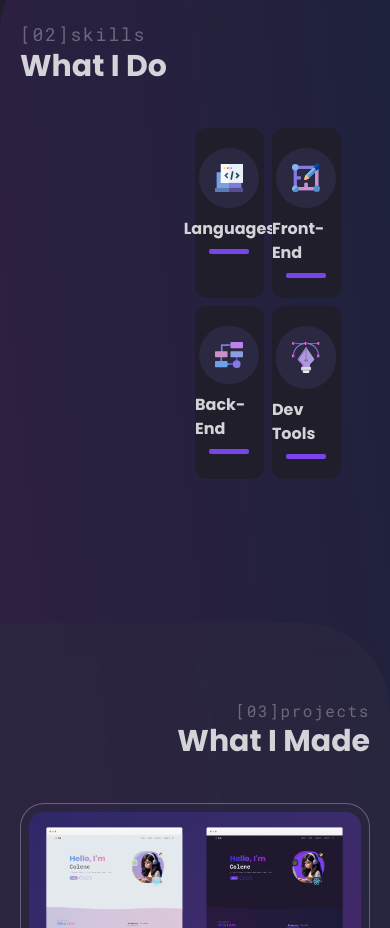
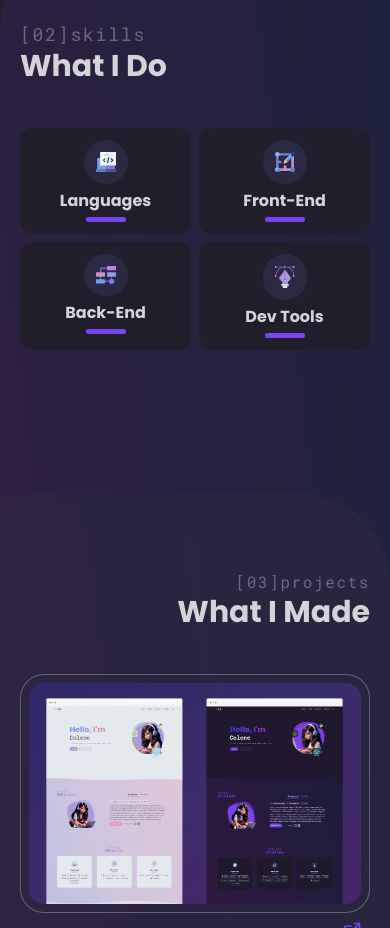
Before and after one commit to encarnac/portfolio, a React (Vite) app: page / in a window 390 px wide. Shown: the part 1830-2758 px from the top of the page. Built offline with nearby package versions, Linux system fonts and the light colour scheme.

Commit message:
Mobile view layout for new Skills section cards

```diff
--- a/src/components/SkillsSection.jsx
+++ b/src/components/SkillsSection.jsx
@@ -40,10 +40,10 @@ const SkillsSection = () => {
         viewport={{ once: true, amount: 0.4 }}
         variants={skillsContainer}
         y
-        className="grid grid-cols-12"
+        className="grid grid-cols-2 md:grid-cols-12"
       >
-        <div className="col-span-6"></div>
-        <div className="col-span-5 col-end-12 grid grid-cols-2 items-start justify-items-start gap-2">
+        <div className="col-span-full"></div>
+        <div className="col-span-full grid grid-cols-2 items-start justify-items-start gap-2 md:col-span-5 md:col-end-12">
           {SKILLS_DATA_SORTED.map((skill, index) => (
             <motion.div
               key={index}
@@ -51,9 +51,9 @@ const SkillsSection = () => {
               variants={skillCard}
               className="relative h-full w-full backdrop-blur-none before:absolute before:-bottom-[.3rem] before:-left-[.3rem] before:z-[-1] before:h-full before:w-full before:rounded-xl before:bg-gradient-to-br before:from-[#68A3EB] before:to-[#F38BBB] before:opacity-0 before:transition before:duration-300 hover:before:-translate-y-2 before:hover:opacity-100 before:hover:duration-300 before:dark:from-[#3034C2] before:dark:via-[#6A3DD1] before:dark:to-[#9329BE] md:before:rounded-2xl"
             >
-              <div className="flex h-full flex-col items-center justify-start gap-y-2 rounded-xl bg-[#E3E8EE] px-0 py-5 transition duration-300 hover:-translate-y-2 hover:duration-300 dark:bg-[#211e2c] md:rounded-2xl xl:py-8">
-                <div className="mb-px rounded-full bg-[#cfd7e5] p-4 dark:bg-[#2b2841] lg:p-5">
-                  <img src={skill.image} className="w-7 md:w-9" />
+              <div className="flex h-full flex-col items-center justify-start gap-y-1 rounded-xl bg-[#E3E8EE] px-0 py-3 transition duration-300 hover:-translate-y-2 hover:duration-300 dark:bg-[#211e2c] md:gap-y-2 md:rounded-2xl xl:py-8">
+                <div className="mb-px rounded-full bg-[#cfd7e5] p-3 dark:bg-[#2b2841] lg:p-5">
+                  <img src={skill.image} className="w-5 md:w-9" />
                 </div>
                 <h4 className="relative text-base font-bold text-[#5b5662] dark:text-[#D4D3D8] sm:text-sm md:text-base lg:text-lg">
                   {skill.category}
```
